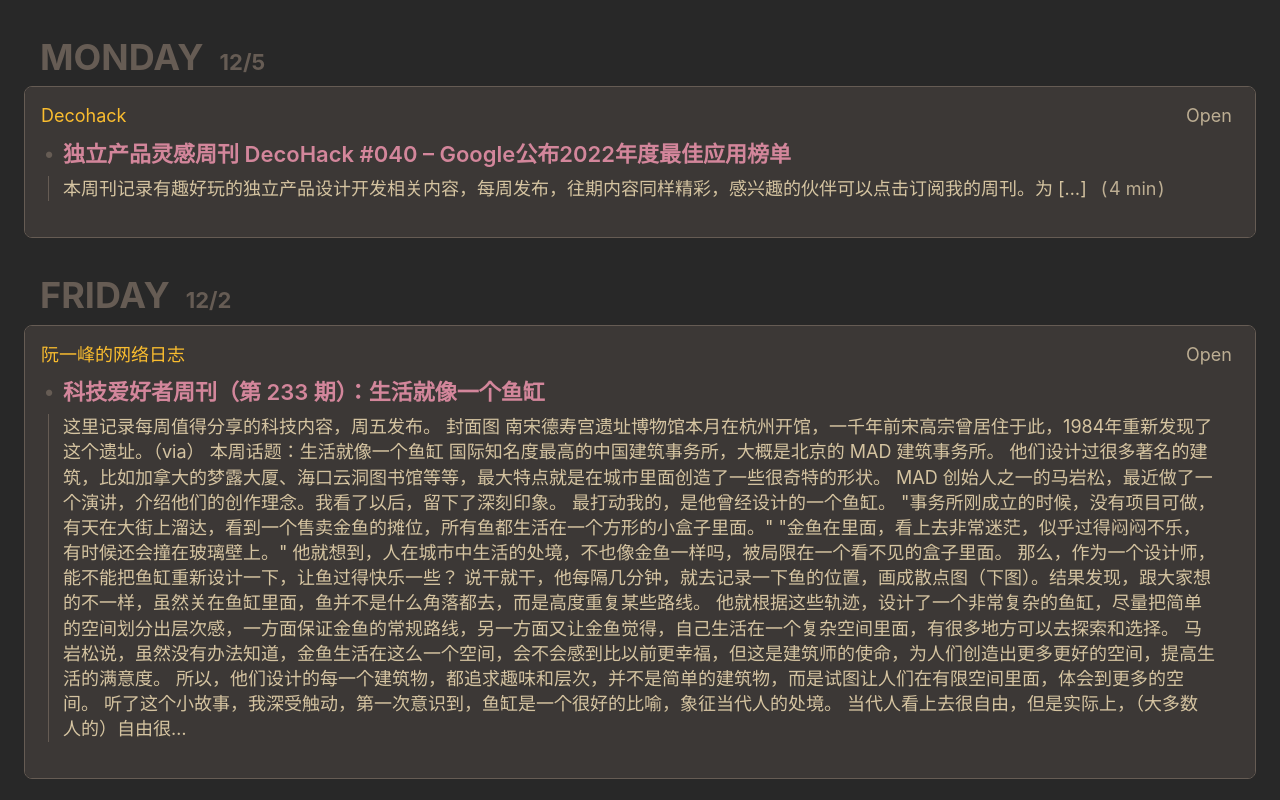
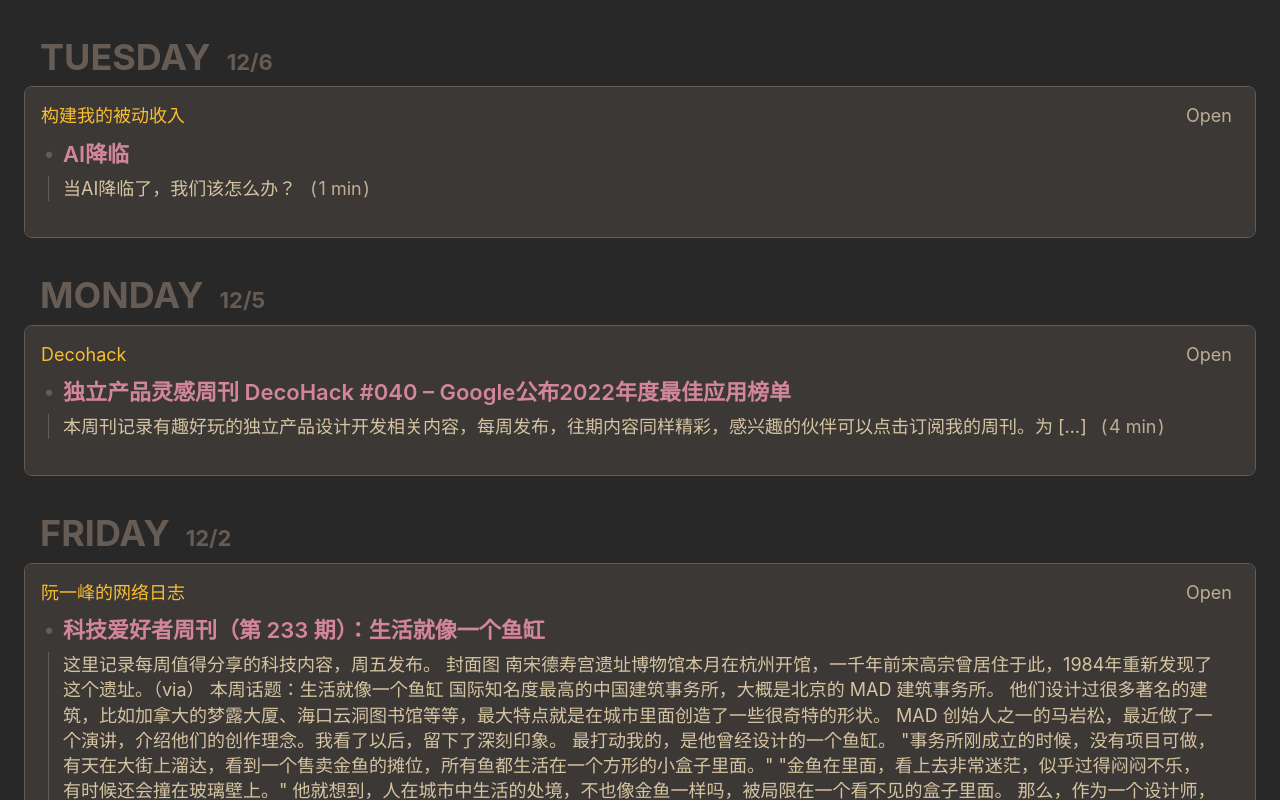
Before and after one commit to Akagi201/rss, a plain HTML site: page index.html in a window 1280 px wide. Shown: the top 800 px of the page. Drawn offline with Linux system fonts and the light colour scheme.

Commit message:
deploy: 2641e4af1d81fb30f7d4445a1568bece9a4a92d1

```diff
--- a/index.html
+++ b/index.html
@@ -15,6 +15,53 @@
 
   <body>
     <!-- %after-body-begin.html% -->
+      <section class="daily-content js-toggle-accordions-scope">
+        <h2 class="daily-heading">
+          <button
+            class="daily-heading-toggle"
+            data-action="toggle-accordions"
+            title="Click to toggle the day, Ctrl + click to toggle all."
+          >
+            <time class="daily-heading-toggle__weekday js-offset-weekday" data-offset-date=2022-12-06 datetime="2022-12-06T00:00:00.000Z">2022-12-06</time>
+            <time class="daily-heading-toggle__date js-offset-date" data-offset-date=2022-12-06 datetime="2022-12-06T00:00:00.000Z"></time>
+          </button>
+        </h2>
+        <ul class="sources card">
+            <li class="card__section">
+              <section class="js-toggle-accordions-scope">
+                <h3 class="source-heading">
+                  <button
+                    class="source-heading__name"
+                    data-action="toggle-accordions"
+                    title="Click to toggle the source, Ctrl + click to toggle all."
+                  >构建我的被动收入</button>
+                  <a class="source-heading__link" href="https://www.bmpi.dev/">Open</a>
+                </h3>
+                <section class="articles-per-source">
+                    <article>
+                      <details
+                        class="article-expander"
+                        data-action="toggle-native-accordion"
+                        data-accordion-key="https://www.bmpi.dev/self/ai-arrival/"
+                        open
+                      >
+                        <summary class="article-expander__title">AI降临</summary>
+                        <a class="article-summary-link article-summary-box-outer" href="https://www.bmpi.dev/self/ai-arrival/">
+                          <div class="article-summary-box-inner media-object">
+                            <span class="media-object__text">
+                              <span>当AI降临了，我们该怎么办？</span>
+                                &ensp;<span class="article-reading-time">(&hairsp;1
+                                  min&hairsp;)</span>
+                            </span>
+                          </div>
+                        </a>
+                      </details>
+                    </article>
+                </section>
+              </section>
+            </li>
+        </ul>
+      </section>
       <section class="daily-content js-toggle-accordions-scope">
         <h2 class="daily-heading">
           <button
@@ -704,8 +751,8 @@ Melanie Perkins 并不是技术出身，她曾就读于西澳大利亚大学，
       </section>
 
     <footer>
-      <a class="footer-link" href="https://github.com/Akagi201/rss/actions/runs/3629351455">
-        <time id="build-timestamp" datetime="2022-12-06T12:07:07.480Z">2022-12-06T12:07:07.480Z</time>
+      <a class="footer-link" href="https://github.com/Akagi201/rss/actions/runs/3631234038">
+        <time id="build-timestamp" datetime="2022-12-06T16:05:38.001Z">2022-12-06T16:05:38.001Z</time>
       </a>
       <a class="footer-link" href="https://github.com/osmoscraft/osmosfeed">osmosfeed 1.15.1</a>
     </footer>
```
Also changed, not shown: cache.json (+10 -0 lines), 1 other file.
